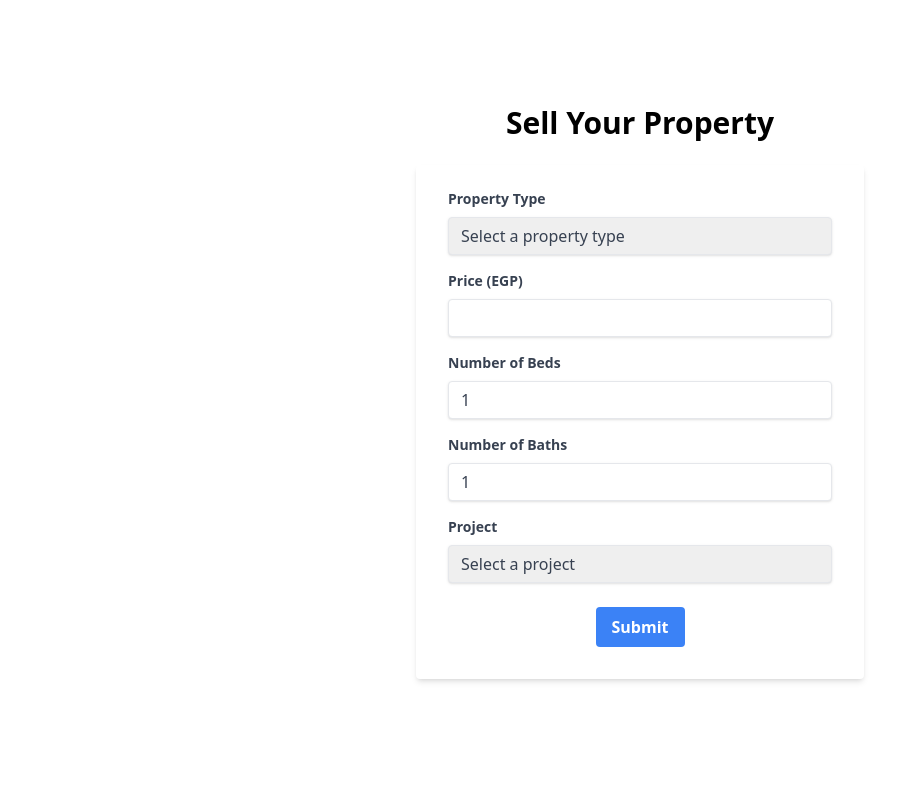
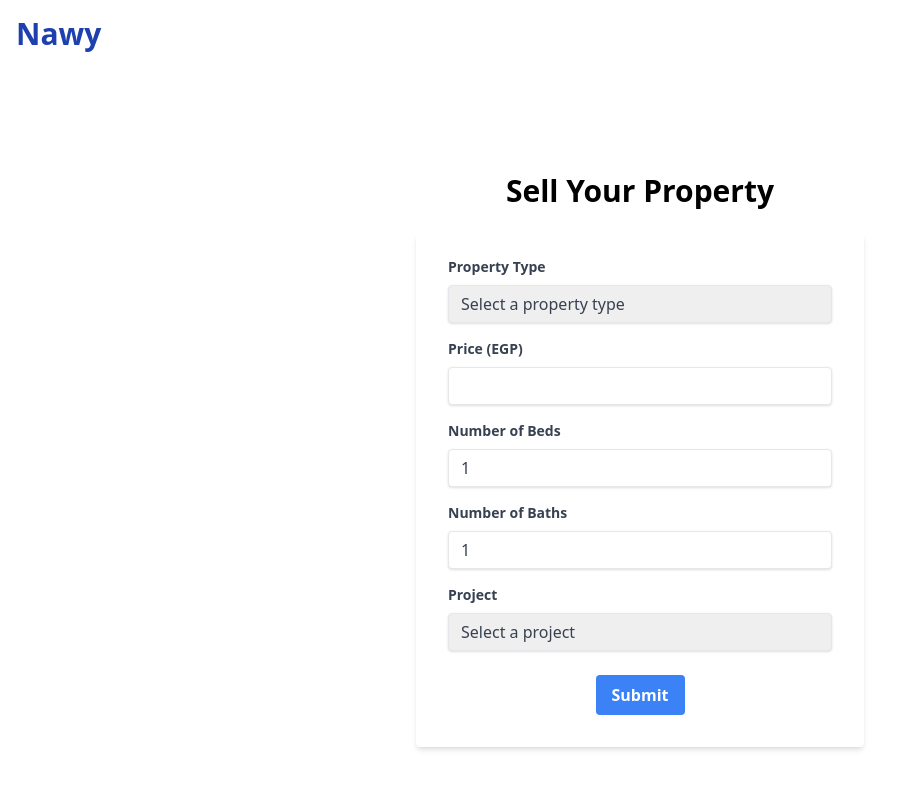
Before and after one commit to AsserAyman/Property-Listing-App, a Next.js app in the folder frontend/: page /sell in a window 1280 px wide. Shown: the top 788 px of the page, without its empty margins (0-908 px from the left). Built offline with nearby package versions, Linux system fonts and the light colour scheme.

Commit message:
frontend: add navigation bar

```diff
--- a/frontend/src/app/layout.tsx
+++ b/frontend/src/app/layout.tsx
@@ -1,3 +1,4 @@
+import Navbar from '@/components/Navbar';
 import './globals.css';
 
 export default function RootLayout({
@@ -8,6 +9,7 @@ export default function RootLayout({
   return (
     <html lang="en">
       <body>
+        <Navbar />
         {children}
       </body>
     </html>
--- a/frontend/src/app/page.tsx
+++ b/frontend/src/app/page.tsx
@@ -4,10 +4,6 @@ import Image from "next/image";
 export default function Home() {
   return (
     <div className="container mx-auto px-4">
-      <header className="flex justify-between items-center py-4">
-        <h1 className="text-3xl font-bold text-blue-800">Nawy</h1>
-      </header>
-
       <main className="flex flex-col md:flex-row items-center justify-between py-12 ">
         <div className="md:w-1/2 mb-8 md:mb-0">
           <h1 className="text-4xl font-bold mb-4">Find Your Dream Home</h1>
--- /dev/null
+++ b/frontend/src/components/Navbar.tsx
@@ -0,0 +1,13 @@
+import Link from "next/link";
+
+export default function Navbar() {
+    return (
+        <div className="container mx-auto px-4">
+            <header className="flex justify-between items-center py-4">
+                <Link href="/">
+                    <h1 className="text-3xl font-bold text-blue-800 cursor-pointer">Nawy</h1>
+                </Link>
+            </header>
+        </div>
+    )
+}
```
